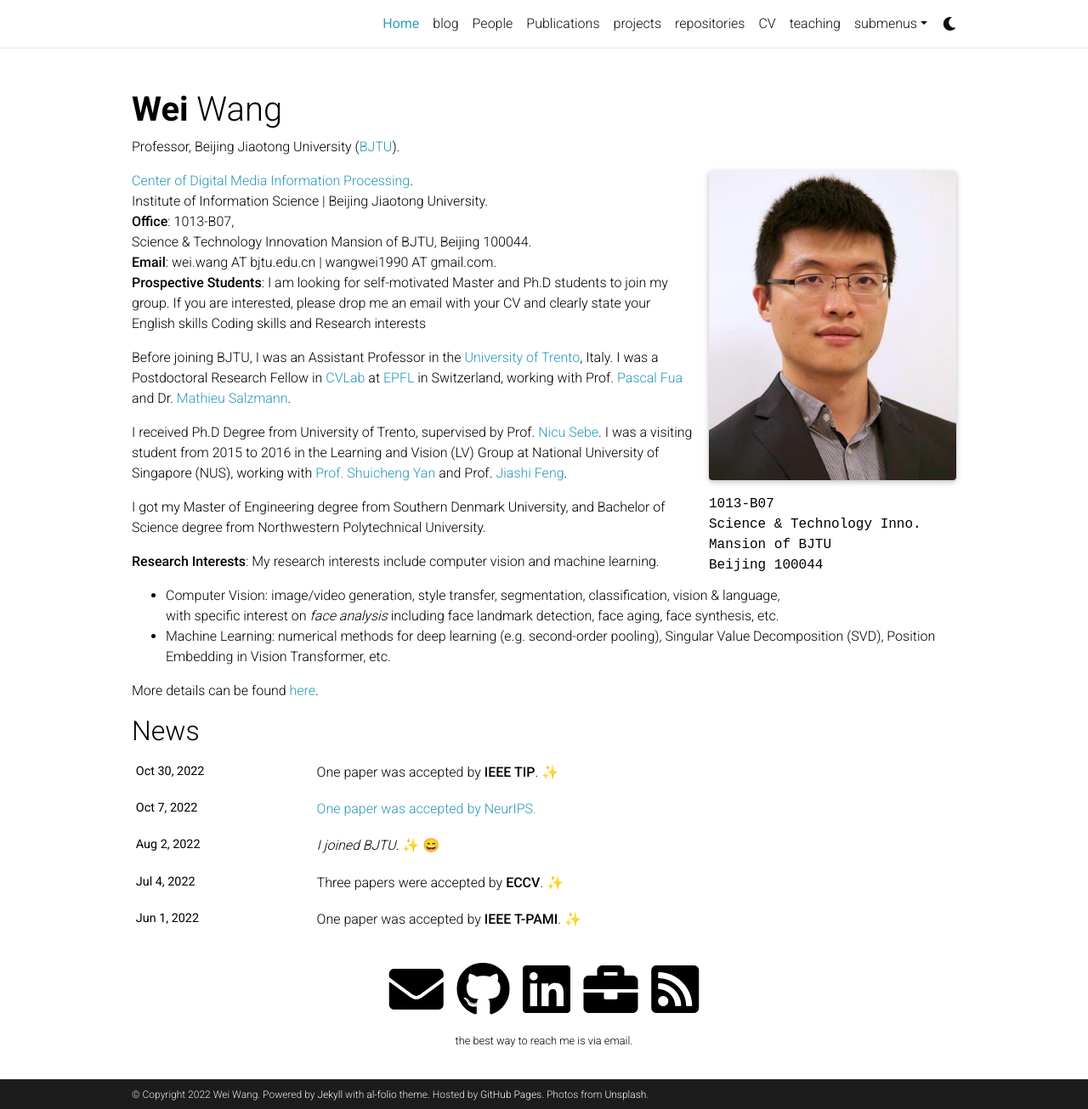
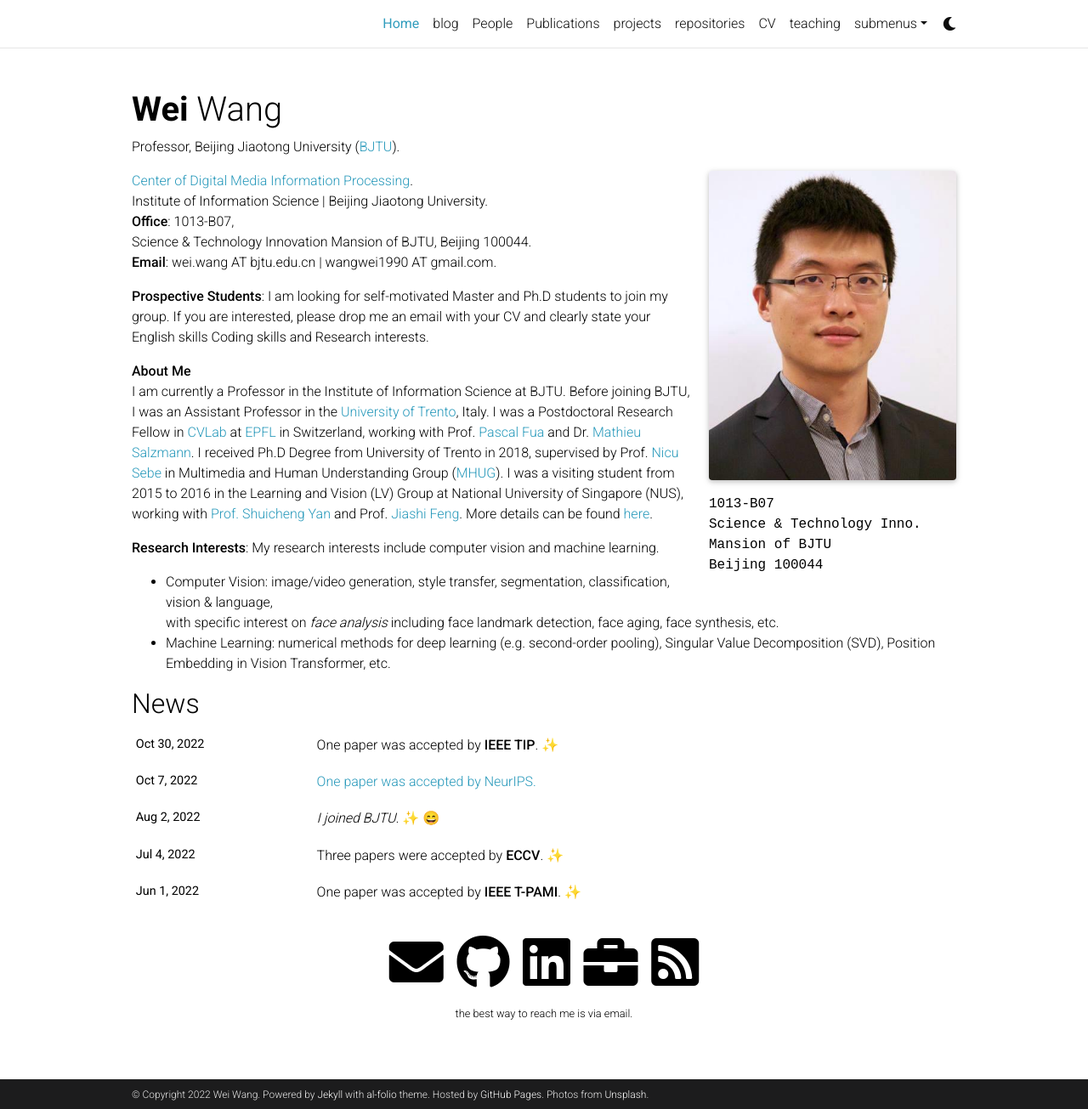
Before and after one commit to WeiWangTrento/WeiWangTrento.github.io, a Jekyll site: the page built from _pages/about.md, in a window 1280 px wide and 1305 px high. Shown: the whole window at 85% size. Built offline with Jekyll 4.4.1, drawn with Linux system fonts in a browser that asks for light colours; full-size pictures stand in for the smaller copies a plugin makes; emoji names are drawn with the system emoji font; comment, search, counter and statistics services are not loaded; a style sheet for code colours, icons or effects is not loaded.

Commit message:
Update about.md

```diff
--- a/_pages/about.md
+++ b/_pages/about.md
@@ -22,22 +22,21 @@ Institute of Information Science | Beijing Jiaotong University. <br />
 **Office**: 1013-B07, <br />
 Science & Technology Innovation Mansion of BJTU, Beijing 100044. <br />
 **Email**: wei.wang AT bjtu.edu.cn | wangwei1990 AT gmail.com. <br />
+
 **Prospective Students**: I am looking for self-motivated Master and Ph.D students to join my group.
-If you are interested, please drop me an email with your CV and clearly state your English skills Coding skills and Research interests
+If you are interested, please drop me an email with your CV and clearly state your English skills Coding skills and Research interests.
 
 
+**About Me** <br />
+I am currently a Professor in the Institute of Information Science at BJTU.
 Before joining BJTU, I was an Assistant Professor in the [University of Trento](https://www.unitn.it/en), Italy.
 I was a Postdoctoral Research Fellow in [CVLab](https://cvlab.epfl.ch/) at [EPFL](https://www.epfl.ch/en/) in Switzerland, working with Prof. [Pascal Fua](https://people.epfl.ch/cgi-bin/people?id=112366&op=bio&lang=en&cvlang=en) and Dr. [Mathieu Salzmann](https://people.epfl.ch/cgi-bin/people?id=119864&op=bio&lang=en&cvlang=en).
-
-I received Ph.D Degree from University of Trento, supervised by Prof. [Nicu Sebe](http://disi.unitn.it/~sebe/).
+I received Ph.D Degree from University of Trento in 2018, supervised by Prof. [Nicu Sebe](http://disi.unitn.it/~sebe/) in Multimedia and Human Understanding Group ([MHUG](http://mhug.disi.unitn.it/#/)).
 I was a visiting student from 2015 to 2016 in the Learning and Vision (LV) Group at National University of Singapore (NUS), working with [Prof. Shuicheng Yan](https://www.ece.nus.edu.sg/stfpage/eleyans/) and Prof. [Jiashi Feng](https://sites.google.com/site/jshfeng/).
-
-I got my Master of Engineering degree from Southern Denmark University, and Bachelor of Science degree from Northwestern Polytechnical University.
+More details can be found [here](/cv/).
 
 **Research Interests**:
 My research interests include computer vision and machine learning. <br />
 - Computer Vision: image/video generation, style transfer, segmentation, classification, vision & language, <br />
 with specific interest on *face analysis* including face landmark detection, face aging, face synthesis, etc. <br />
 - Machine Learning: numerical methods for deep learning (e.g. second-order pooling), Singular Value Decomposition (SVD), Position Embedding in Vision Transformer, etc. <br />
-
-More details can be found [here](/publications/).
```
